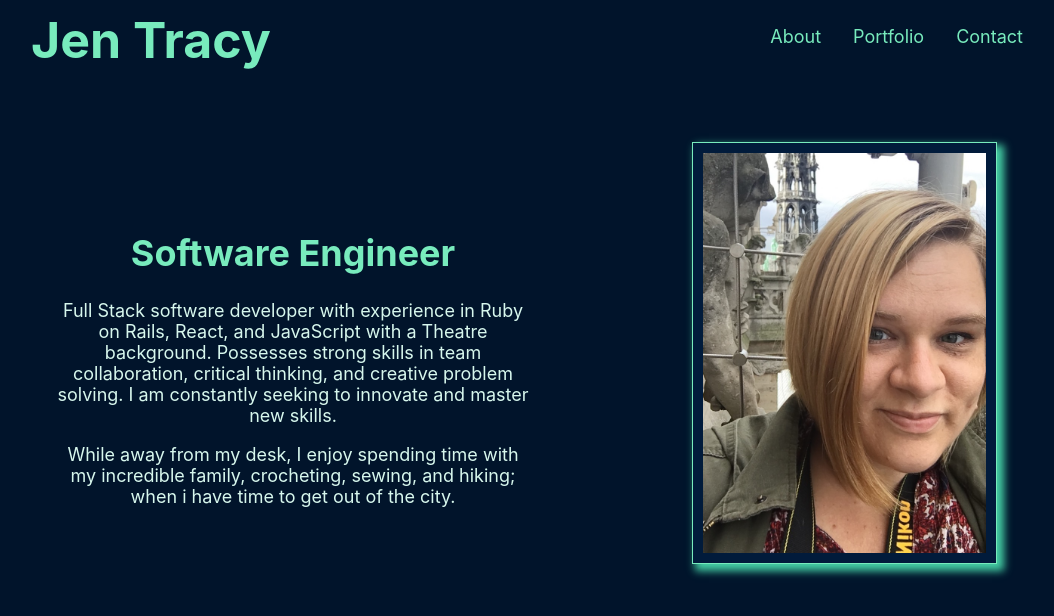
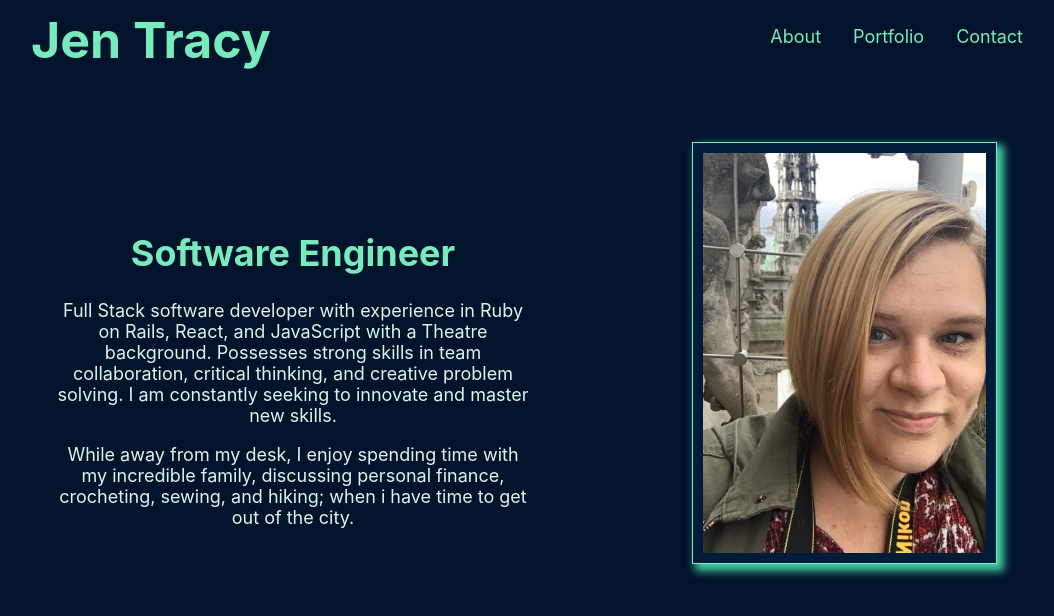
Before and after one commit to jtray86/jen-portfolio, a React (Create React App) app: page /about in a window 1280 px wide. Shown: the top 616 px of the page, without its empty margins (105-1159 px from the left). Built offline with nearby package versions, Linux system fonts and the light colour scheme.

Commit message:
update about me

```diff
--- a/src/About.js
+++ b/src/About.js
@@ -10,7 +10,7 @@ function About() {
             <AboutContent>
                 <h1 style={{color: '#78ebbd'}}>Software Engineer</h1>
                 <p>Full Stack software developer with experience in Ruby on Rails, React, and JavaScript with a Theatre background. Possesses strong skills in team collaboration, critical thinking, and creative problem solving. I am constantly seeking to innovate and master new skills.</p>
-                <p>While away from my desk, I enjoy spending time with my incredible family, crocheting, sewing, and hiking; when i have time to get out of the city.</p>
+                <p>While away from my desk, I enjoy spending time with my incredible family, discussing personal finance, crocheting, sewing, and hiking; when i have time to get out of the city.</p>
             </AboutContent>
         </Grid>
         <Grid>
```
